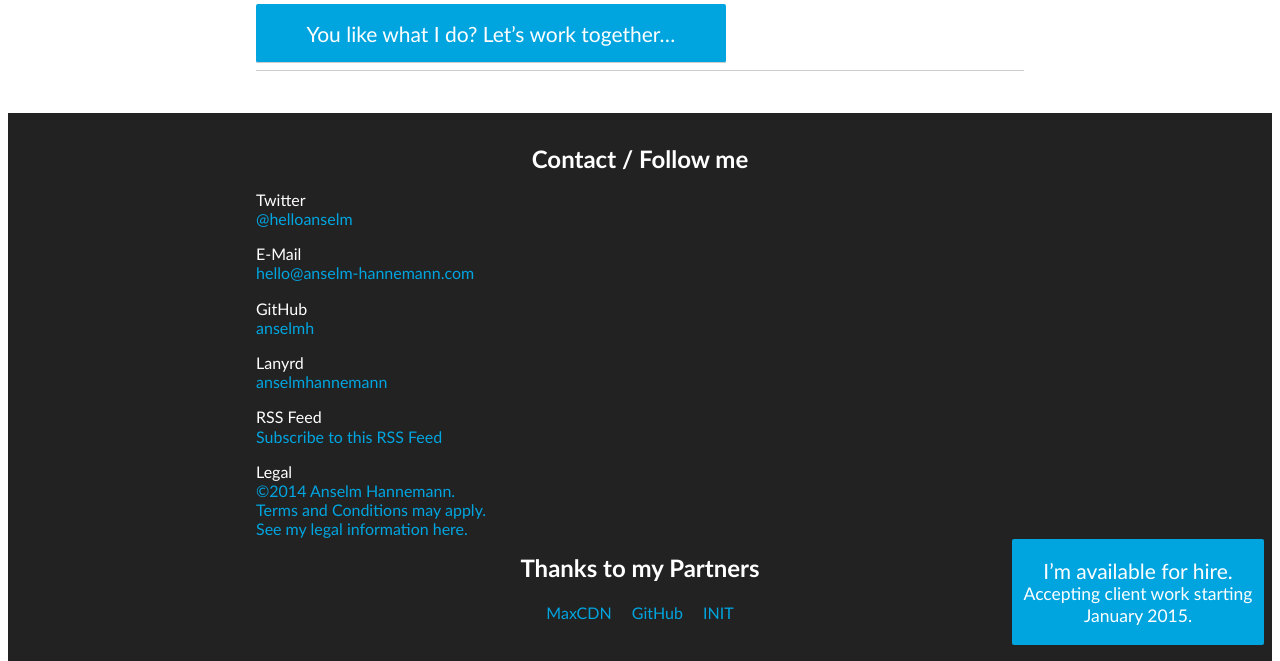
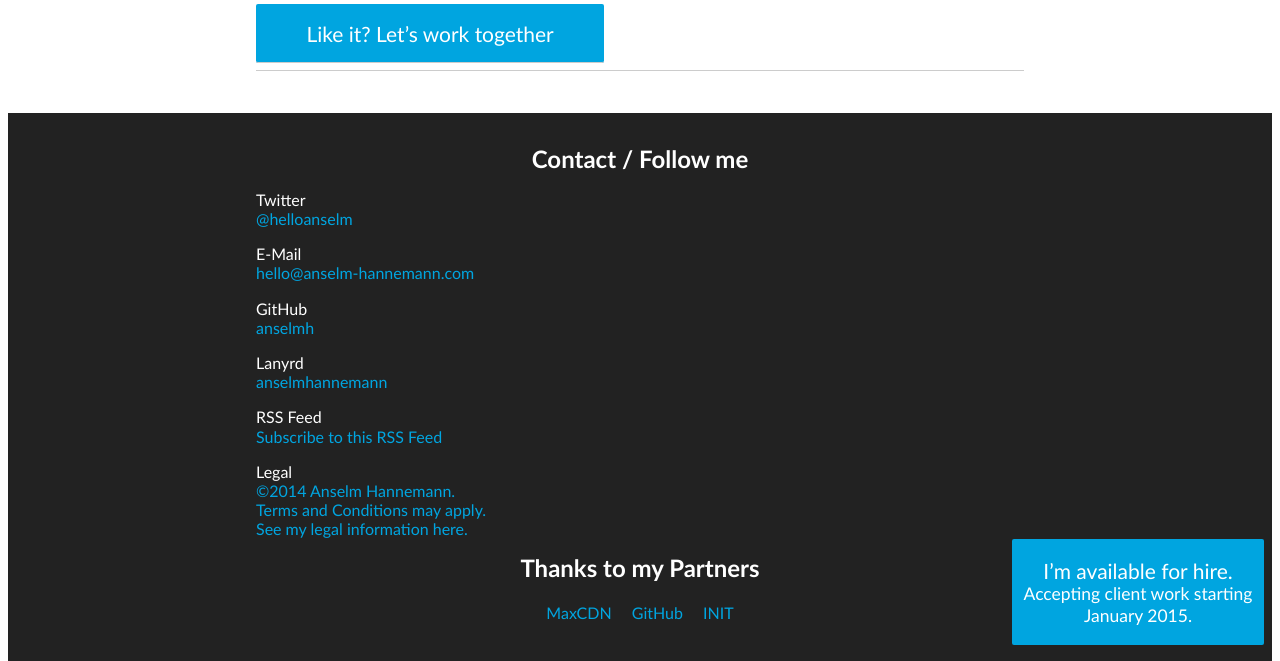
Before and after one commit to dayer4b/anselmh.github.com, a Jekyll site: the page built from _posts/2013-03-26-fuji-x-e1.md, in a window 1280 px wide and 900 px high, scrolled down 1705 px, cut to the strip 239-900 px from the top of the window. Built offline with Jekyll 4.4.1, drawn with Linux system fonts in a browser that asks for light colours; Markdown is read by kramdown in place of the engine named in the settings; comment, search, counter and statistics services are not loaded.

Commit message:
Update text on sub post

```diff
--- a/_layouts/post.html
+++ b/_layouts/post.html
@@ -13,7 +13,7 @@
 		{{ content }}
 
 		<hr>
-		<p><a class="btn--big--positive" href="/hire">You like what I do? Let’s work together…</a></p>
+		<p><a class="btn--big--positive" href="/hire/">Like it? Let’s work together</a></p>
 		<hr>
 
 		<aside class="webmentions comments">
```
